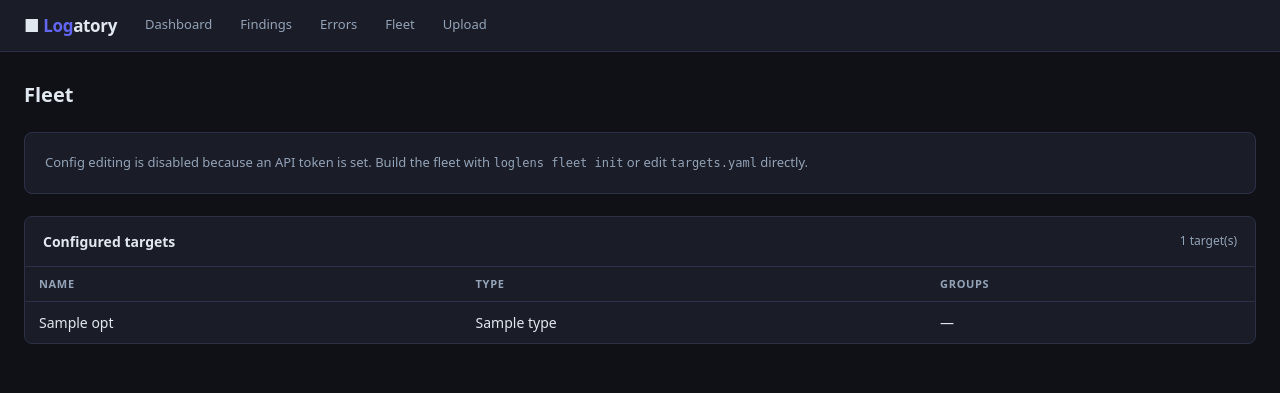
After one commit to adityabhatt205/LogLens, a FastAPI app: template loglens/web/templates/fleet.html in a window 1280 px wide. The commit adds this page. Shown: the top 393 px of the page. Run offline with FastAPI, Linux system fonts and the light colour scheme; the template is opened without the code that fills it: most values are stand-ins (such as "Sample title", 1, 10 or a date in 2020); parts of the project's set-up code (start-up, migrations or seed data) failed here and were passed over; some libraries are stand-ins or nearby versions.

Commit message:
feat(fleet): add the browser config editor
A new "Fleet" dashboard page lists the configured targets and offers
an add-target form whose fields update per type — the type select
HTMX-swaps in that type's input group, rendered from the same schema
that drives `fleet init`. POST endpoints append to / delete from
targets.yaml; secret fields are stored as ${ENV_VAR} references.

The editor reads and writes the raw YAML without env interpolation, so
${VAR} references survive a round-trip. When an API token is set the
editor is read-only and the write endpoints return 403 — config
editing then goes through `fleet init` or the file directly.

```diff
--- a/loglens/web/routes/api.py
+++ b/loglens/web/routes/api.py
@@ -7,15 +7,17 @@ import tempfile
 from pathlib import Path
 from typing import Optional
 
-from fastapi import APIRouter, Depends, File, Form, Request, UploadFile
+from fastapi import APIRouter, Depends, File, Form, HTTPException, Request, UploadFile
 from fastapi.responses import HTMLResponse
 from fastapi.templating import Jinja2Templates
 
 from loglens.config import Config
+from loglens.fleet import TYPE_FIELDS
 from loglens.storage.errors_repo import ErrorsRepository
 from loglens.storage.findings_repo import FindingsRepository
 
 from ..deps import errors_repo, findings_repo, get_config, get_templates
+from ..fleet_config import read_targets, write_targets
 from ..fleet_targets import resolve_filter
 
 router = APIRouter()
@@ -314,3 +316,92 @@ def api_explain(
         "partials/llm_explain.html",
         {"explanation": explanation, "error": error},
     )
+
+
+# ---------------------------------------------------------------------------
+# Fleet config editor
+# ---------------------------------------------------------------------------
+
+
+def _fleet_targets_partial(
+    request: Request,
+    templates: Jinja2Templates,
+    targets: list[dict],
+    error: str | None = None,
+) -> HTMLResponse:
+    return templates.TemplateResponse(
+        request,
+        "partials/fleet_targets.html",
+        {"targets": targets, "editable": True, "error": error},
+    )
+
+
+@router.get("/fleet/fields", response_class=HTMLResponse)
+def api_fleet_fields(
+    request: Request,
+    type: str = "",
+    templates: Jinja2Templates = Depends(get_templates),
+) -> HTMLResponse:
+    """Render the input fields for one target type (HTMX, on type change)."""
+    return templates.TemplateResponse(
+        request, "partials/fleet_fields.html", {"fields": TYPE_FIELDS.get(type, [])}
+    )
+
+
+@router.post("/fleet/targets", response_class=HTMLResponse)
+async def api_fleet_add(
+    request: Request,
+    templates: Jinja2Templates = Depends(get_templates),
+    cfg: Config = Depends(get_config),
+) -> HTMLResponse:
+    """Append a target to targets.yaml. Disabled when an API token is set."""
+    if cfg.api_token:
+        raise HTTPException(403, "Config editing is disabled while an API token is set.")
+
+    form = await request.form()
+    name = str(form.get("name") or "").strip()
+    ttype = str(form.get("type") or "").strip()
+    targets = read_targets()
+
+    if not name:
+        return _fleet_targets_partial(request, templates, targets, "A target name is required.")
+    if ttype not in TYPE_FIELDS:
+        return _fleet_targets_partial(request, templates, targets, "Choose a target type.")
+    if any(t.get("name") == name for t in targets):
+        return _fleet_targets_partial(
+            request, templates, targets, f"A target named '{name}' already exists."
+        )
+
+    entry: dict = {"name": name, "type": ttype}
+    groups = [g.strip() for g in str(form.get("groups") or "").split(",") if g.strip()]
+    if groups:
+        entry["groups"] = groups
+    for field in TYPE_FIELDS[ttype]:
+        if field.kind == "bool":
+            if form.get(field.name):
+                entry[field.name] = True
+        else:
+            value = str(form.get(field.name) or "").strip()
+            if value:
+                entry[field.name] = f"${{{value}}}" if field.kind == "secret" else value
+
+    targets.append(entry)
+    write_targets(targets)
+    return _fleet_targets_partial(request, templates, targets)
+
+
+@router.post("/fleet/delete", response_class=HTMLResponse)
+async def api_fleet_delete(
+    request: Request,
+    templates: Jinja2Templates = Depends(get_templates),
+    cfg: Config = Depends(get_config),
+) -> HTMLResponse:
+    """Remove a target from targets.yaml. Disabled when an API token is set."""
+    if cfg.api_token:
+        raise HTTPException(403, "Config editing is disabled while an API token is set.")
+
+    form = await request.form()
+    name = str(form.get("name") or "").strip()
+    targets = [t for t in read_targets() if t.get("name") != name]
+    write_targets(targets)
+    return _fleet_targets_partial(request, templates, targets)
--- a/loglens/web/templates/base.html
+++ b/loglens/web/templates/base.html
@@ -286,6 +286,7 @@
     <a href="/"         class="nav-link {% if active_page == 'dashboard' %}active{% endif %}">Dashboard</a>
     <a href="/findings" class="nav-link {% if active_page == 'findings'  %}active{% endif %}">Findings</a>
     <a href="/errors"   class="nav-link {% if active_page == 'errors'    %}active{% endif %}">Errors</a>
+    <a href="/fleet"    class="nav-link {% if active_page == 'fleet'     %}active{% endif %}">Fleet</a>
     <a href="/upload"   class="nav-link {% if active_page == 'upload'    %}active{% endif %}">Upload</a>
   </nav>
   <div class="container">
--- /dev/null
+++ b/loglens/web/templates/fleet.html
@@ -0,0 +1,37 @@
+{% extends "base.html" %}
+{% block title %}Fleet — LogLens{% endblock %}
+
+{% block content %}
+<h1 class="page-title">Fleet</h1>
+
+{% if editable %}
+<div class="card">
+  <div class="card-title" style="margin-bottom:14px">Add a target</div>
+  <form hx-post="/api/fleet/targets" hx-target="#fleet-targets" hx-swap="outerHTML">
+    <div class="filter-bar">
+      <input type="text" name="name" placeholder="Target name" required style="min-width:200px">
+      <select name="type"
+              hx-get="/api/fleet/fields"
+              hx-target="#fleet-fields"
+              hx-trigger="change">
+        <option value="">Select type…</option>
+        {% for t in types %}<option value="{{ t }}">{{ t }}</option>{% endfor %}
+      </select>
+    </div>
+    <div id="fleet-fields"></div>
+    <div class="filter-bar" style="margin-top:12px">
+      <input type="text" name="groups" placeholder="Groups — comma-separated (optional)"
+             style="min-width:260px">
+      <button type="submit" class="btn btn-primary">Add target</button>
+    </div>
+  </form>
+</div>
+{% else %}
+<div class="card" style="color:var(--text-muted);font-size:13px">
+  Config editing is disabled because an API token is set. Build the fleet with
+  <code>loglens fleet init</code> or edit <code>targets.yaml</code> directly.
+</div>
+{% endif %}
+
+{% include "partials/fleet_targets.html" %}
+{% endblock %}
--- /dev/null
+++ b/loglens/web/templates/partials/fleet_targets.html
@@ -0,0 +1,40 @@
+<div id="fleet-targets" class="table-card">
+  <div class="table-header">
+    <span class="table-title">Configured targets</span>
+    <span style="color:var(--text-muted);font-size:12px">{{ targets|length }} target(s)</span>
+  </div>
+  {% if error %}
+  <div style="padding:10px 18px;color:var(--critical);font-size:13px;
+              border-bottom:1px solid var(--border)">{{ error }}</div>
+  {% endif %}
+  <table>
+    <thead>
+      <tr>
+        <th>Name</th>
+        <th>Type</th>
+        <th>Groups</th>
+        {% if editable %}<th style="width:80px"></th>{% endif %}
+      </tr>
+    </thead>
+    <tbody>
+      {% for t in targets %}
+      <tr>
+        <td>{{ t.name }}</td>
+        <td>{{ t.type }}</td>
+        <td>{{ (t.groups or [])|join(", ") or "—" }}</td>
+        {% if editable %}
+        <td>
+          <button class="btn btn-sm btn-ghost"
+                  hx-post="/api/fleet/delete"
+                  hx-vals='{"name": {{ t.name|tojson }}}'
+                  hx-target="#fleet-targets"
+                  hx-swap="outerHTML">Delete</button>
+        </td>
+        {% endif %}
+      </tr>
+      {% else %}
+      <tr><td colspan="4" class="td-empty">No targets configured yet.</td></tr>
+      {% endfor %}
+    </tbody>
+  </table>
+</div>
```
Also changed, not shown: loglens/web/fleet_config.py (added, +36 -0 lines), loglens/web/routes/ui.py (+22 -1 lines), loglens/web/templates/partials/fleet_fields.html (added, +15 -0 lines), tests/test_fleet_editor.py (added, +110 -0 lines).
